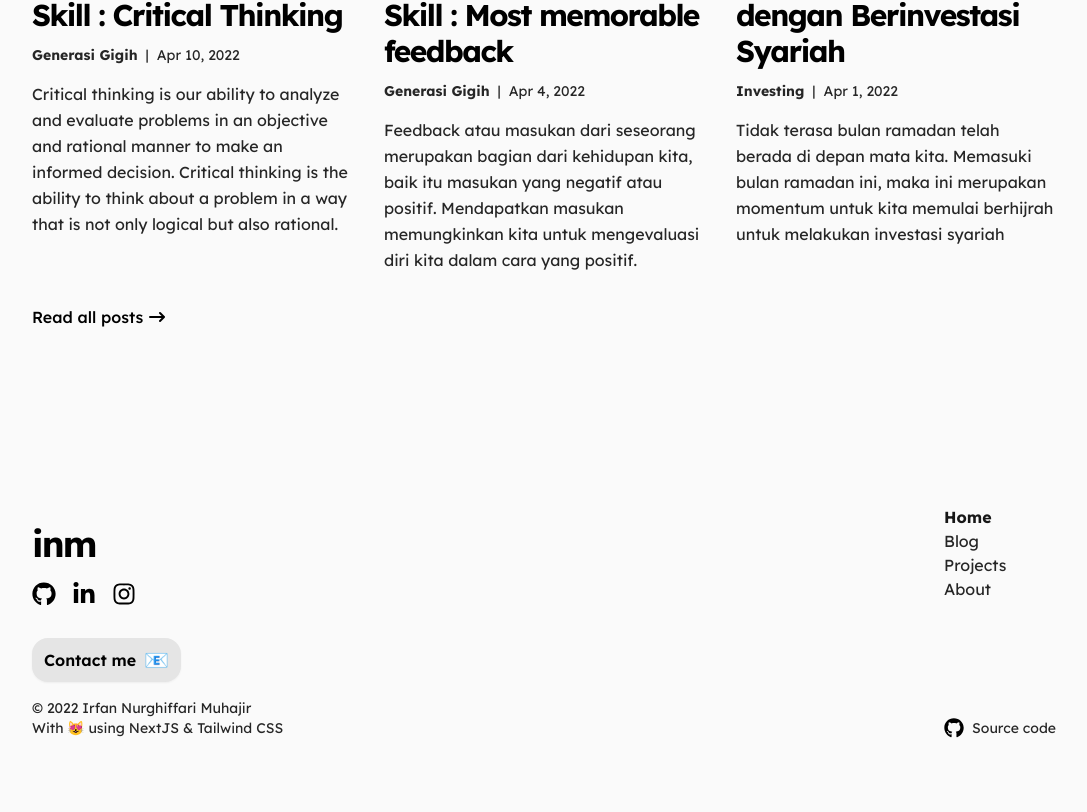
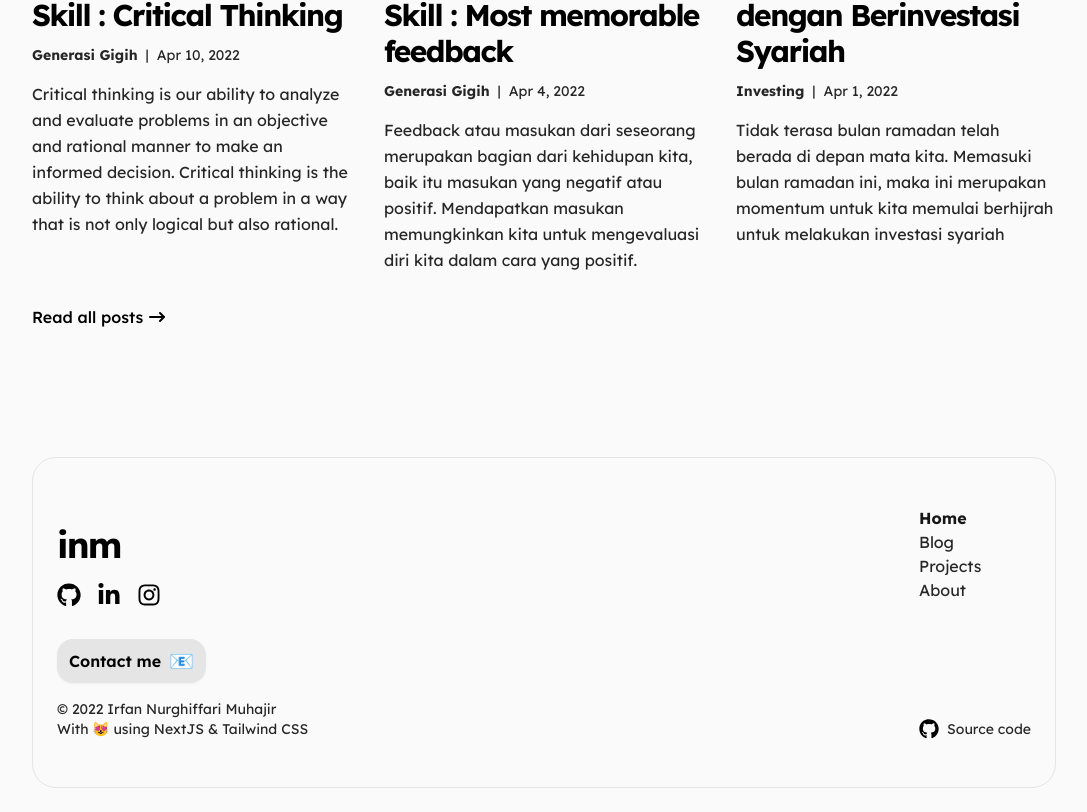
Before and after one commit to irfan44/irfannm, a Next.js app: page / in a window 1280 px wide. Shown: the part 878-1690 px from the top of the page, without its empty margins (96-1183 px from the left). Built offline with nearby package versions, Linux system fonts and the light colour scheme.

Commit message:
fix: change footer design

```diff
--- a/components/footer/index.tsx
+++ b/components/footer/index.tsx
@@ -7,9 +7,9 @@ import Menu from '../common/Menu';
 
 const Footer = () => {
   return (
-    <footer className="mt-32 mb-5">
+    <footer className="mt-32 mb-6">
       <Container>
-        <div>
+        <div className="border-neutral-200 rounded-3xl px-6 border dark:border-neutral-700">
           <div className="flex py-12">
             <div className="flex-1 mx-auto md:mx-0 md:text-left">
               <div className="flex flex-col list-none space-y-1 md:hidden">
```
